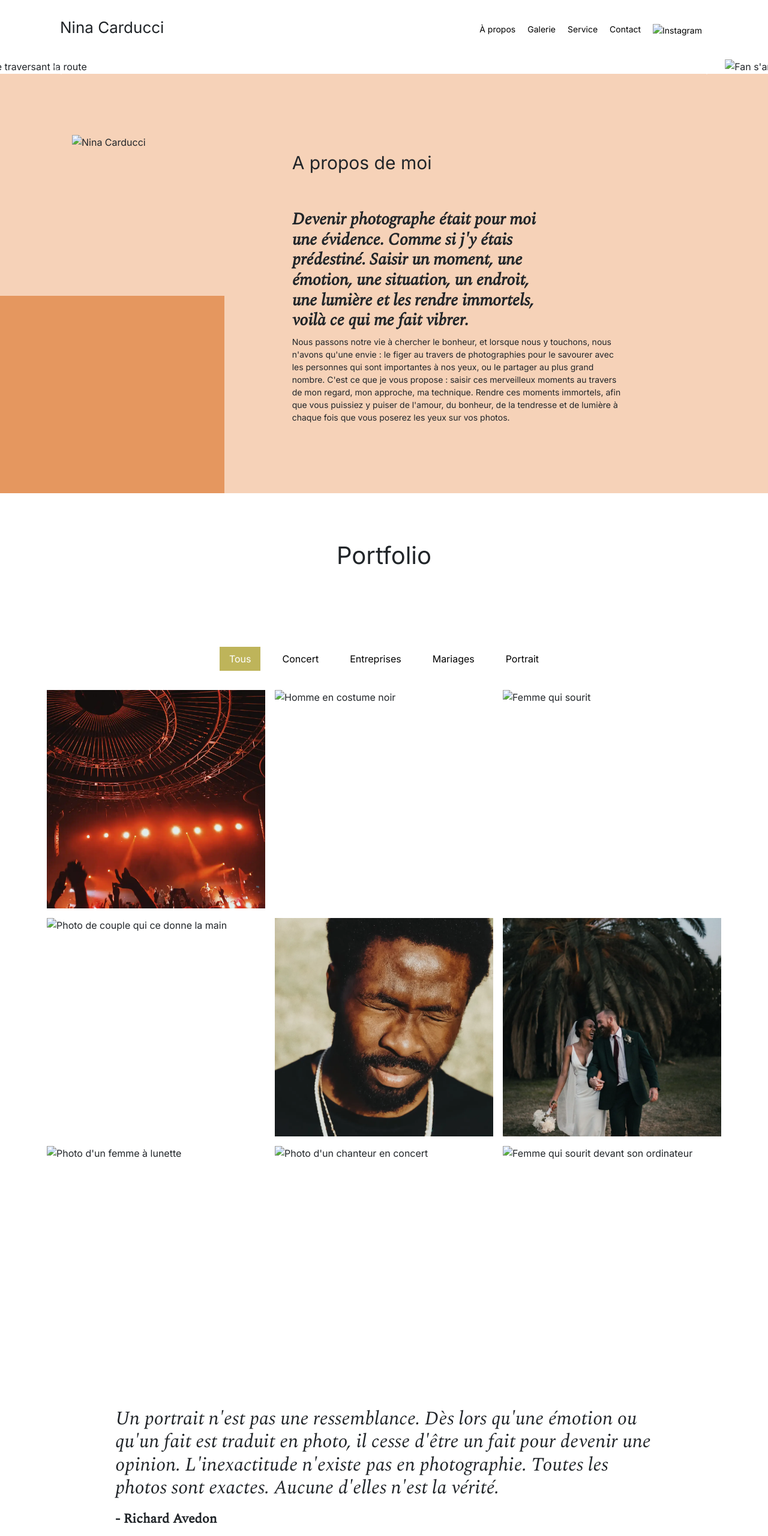
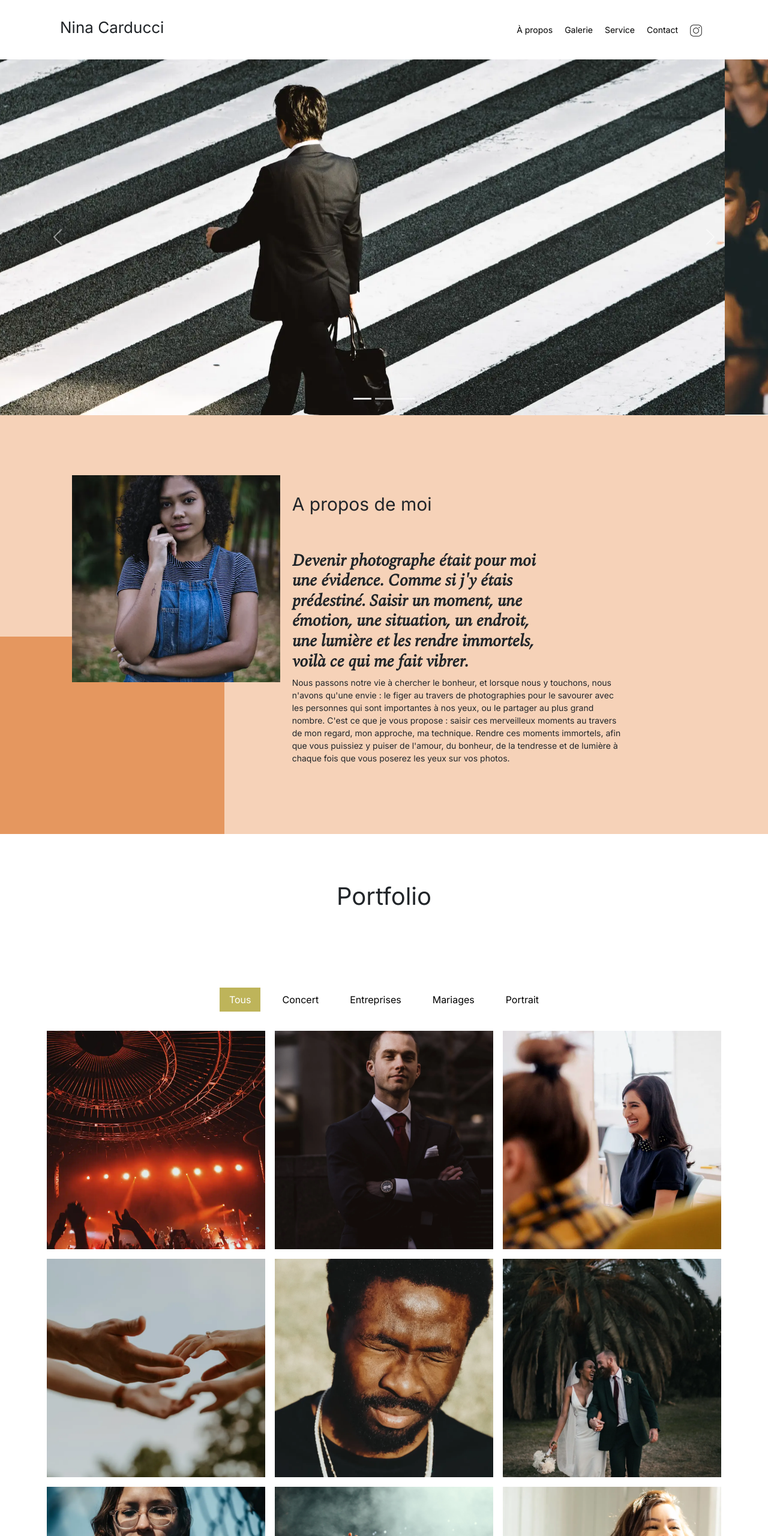
Before and after one commit to Nesrine-blip/P8-Nina-Carducci, a plain HTML site: page index.html in a window 1280 px wide. Shown: the top 2560 px of the page at 60% size. Drawn offline with nearby package versions, Linux system fonts and the light colour scheme.

Commit message:
correct : path

```diff
--- a/index.html
+++ b/index.html
@@ -79,7 +79,7 @@
               class="social-link"
               href="https://www.instagram.com/ninacarducci.photo/?hl=fr"
               target="_blank"
-              ><img src="assets/instagram.png" alt="Instagram"
+              ><img src="assets/images-optimized/instagram.webp" alt="Instagram"
             /></a>
             <!-- Ajout d'un alt -->
           </li>
@@ -118,7 +118,7 @@
           <div class="carousel-inner">
             <div class="carousel-item active">
               <img
-                src="assets/slider/ryoji-iwata-wUZjnOv7t0g-unsplash.webp"
+                src="./assets/images-optimized/slider/ryoji-iwata-wUZjnOv7t0g-unsplash.webp"
                 class="d-block w-100"
                 alt="Homme traversant la route"
               />
@@ -126,7 +126,7 @@
             </div>
             <div class="carousel-item">
               <img
-                src="assets/slider/nicholas-green-nPz8akkUmDI-unspl.webp"
+                src="./assets/images-optimized/slider/nicholas-green-nPz8akkUmDI-unsplash.webp"
                 class="d-block w-100"
                 alt="Fan s'amusant en concert"
               />
@@ -134,7 +134,7 @@
             </div>
             <div class="carousel-item">
               <img
-                src="assets/slider/edward-cisneros-3_h6-1NPDGw-unsp.webp"
+                src="./assets/images-optimized/slider/edward-cisneros-3_h6-1NPDGw-unsplash.webp"
                 class="d-block w-100"
                 alt="photo de mariage"
               />
@@ -163,7 +163,7 @@
       </div>
       <div id="about">
         <div class="picture left">
-          <img src="assets/nina.webp" alt="Nina Carducci" />
+          <img src="./assets/images-optimized/nina.webp" alt="Nina Carducci" />
           <!-- redimention de la photo + extension + alt -->
         </div>
         <div id="about-me">
@@ -196,63 +196,63 @@
             <img
               data-gallery-tag="Concert"
               class="gallery-item"
-              src="assets/images-optimized/gallery/concerts/aaron-paul-wnX-fXzB6Cw-unsplash.webp"
+              src="./assets/images-optimized/gallery/concerts/aaron-paul-wnX-fXzB6Cw-unsplash.webp"
               alt="Photo de concert"
             />
             <!-- Ajout d'un alt -->
             <img
               data-gallery-tag="Entreprises"
               class="gallery-item"
-              src="assets/images-optimized/gallery/entreprise/ali-morshedlou-WMD64tMfc4k-unspl.webp"
+              src="./assets/images-optimized/gallery/entreprise/ali-morshedlou-WMD64tMfc4k-unsplash.webp"
               alt="Homme en costume noir"
             />
             <!-- Ajout d'un alt -->
             <img
               data-gallery-tag="Entreprises"
               class="gallery-item"
-              src="assets/images-optimized/gallery/entreprise/jason-goodman-tHO1_OuKbg0-unspla.webp"
+              src="./assets/images-optimized/gallery/entreprise/jason-goodman-tHO1_OuKbg0-unsplash.webp"
               alt="Femme qui sourit"
             />
             <!-- Ajout d'un alt -->
             <img
               data-gallery-tag="Mariages"
               class="gallery-item"
-              src="assets/images-optimized/gallery/mariage/hannah-busing-RvF2R_qMpRk-unspla.webp"
+              src="./assets/images-optimized/gallery/mariage/hannah-busing-RvF2R_qMpRk-unsplash.webp"
               alt="Photo de couple qui ce donne la main"
             />
             <!-- Ajout d'un alt -->
             <img
               data-gallery-tag="Portrait"
               class="gallery-item"
-              src="assets/images-optimized/gallery/portraits/ade-tunji-rVkhWWZFAtQ-unsplash.webp"
+              src="./assets/images-optimized/gallery/portraits/ade-tunji-rVkhWWZFAtQ-unsplash.webp"
               alt="Homme fermant les yeux"
             />
             <!-- Ajout d'un alt -->
             <img
               data-gallery-tag="Mariages"
               class="gallery-item"
-              src="assets/images-optimized/gallery/mariage/jakob-owens-SiniLJkXhMc-unsplash.webp"
+              src="./assets/images-optimized/gallery/mariage/jakob-owens-SiniLJkXhMc-unsplash.webp"
               alt="Photo homme et femme marié"
             />
             <!-- Ajout d'un alt -->
             <img
               data-gallery-tag="Portrait"
               class="gallery-item"
-              src="assets/images-optimized/gallery/portraits/nino-van-prattenburg--443cl1uR_8.webp"
+              src="./assets/images-optimized/gallery/portraits/nino-van-prattenburg--443cl1uR_8-unsplash.webp"
               alt="Photo d'un femme à lunette"
             />
             <!-- Ajout d'un alt -->
             <img
               data-gallery-tag="Concert"
               class="gallery-item"
-              src="assets/images-optimized/gallery/concerts/austin-neill-hgO1wFPXl3I-unsplas.webp"
+              src="./assets/images-optimized/gallery/concerts/austin-neill-hgO1wFPXl3I-unsplash.jpg"
               alt="Photo d'un chanteur en concert"
             />
             <!-- Ajout d'un alt -->
             <img
               data-gallery-tag="Entreprises"
               class="gallery-item"
-              src="assets/images-optimized/gallery/entreprise/mateus-campos-felipe-Fsgzm8N0hIY.webp"
+              src="./assets/images-optimized/gallery/entreprise/mateus-campos-felipe-Fsgzm8N0hIY-unsplash.webp"
               alt=" Femme qui sourit devant son ordinateur"
             />
             <!-- Ajout d'un alt -->
@@ -367,7 +367,7 @@
         </div>
         <div class="picture right">
           <img
-            src="assets/camera.webp"
+            src="./assets/images-optimized/camera (1).webp"
             alt="Photo d'un appareil photo"
           /><!-- redimention de la photo + extension + alt -->
         </div>
```
